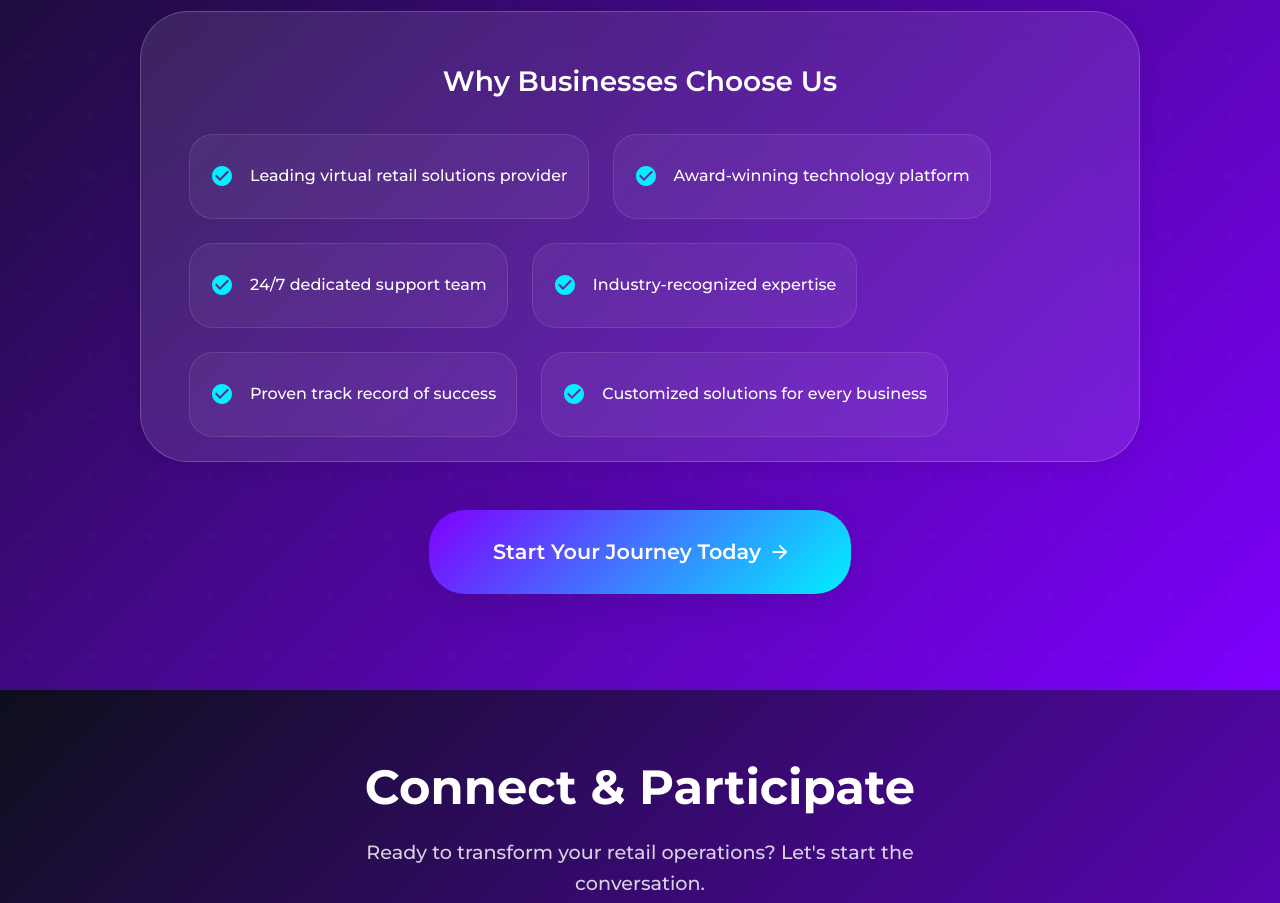
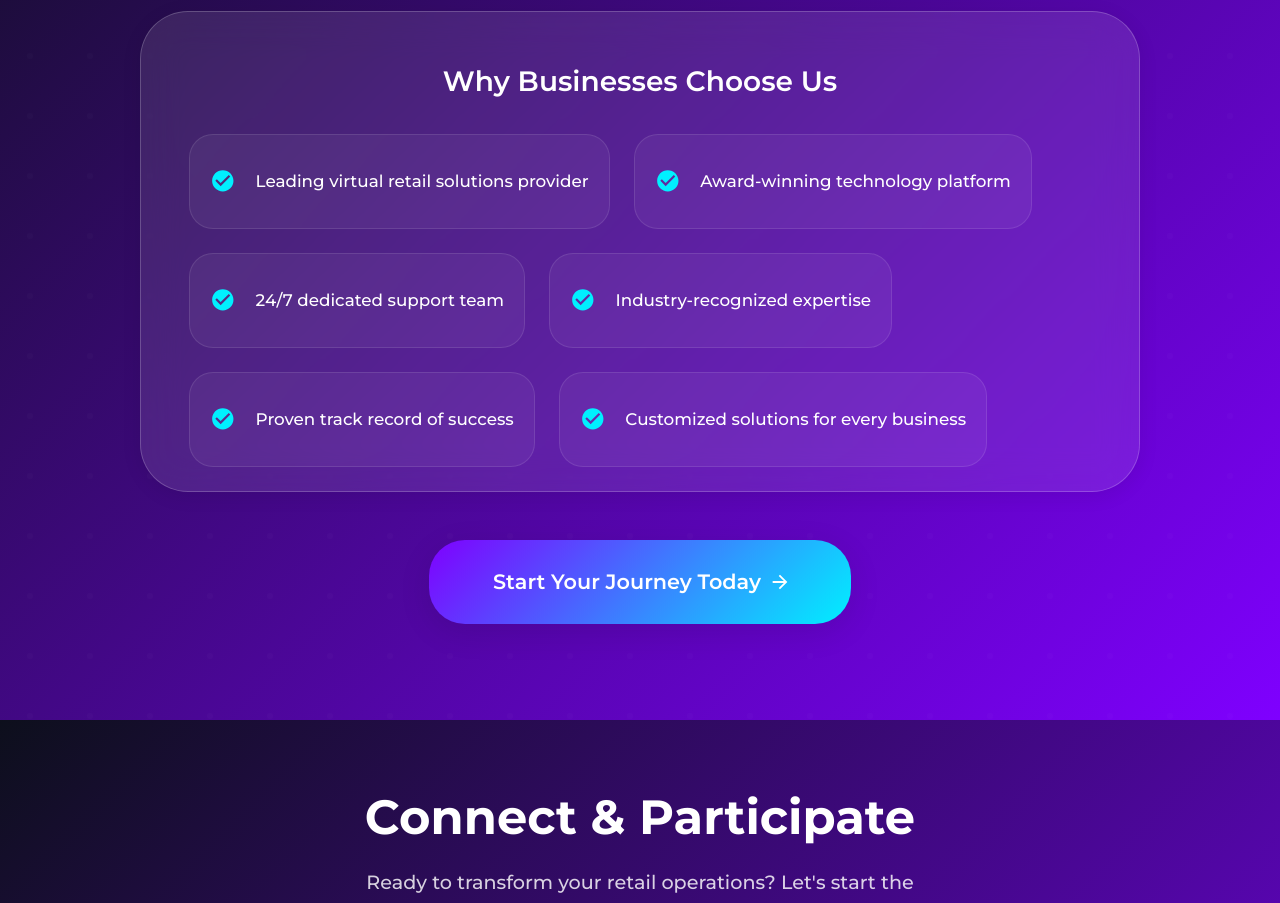
Before and after one commit to Zameerali/ZEE, a React (Vite) app: page /about in a window 1280 px wide. Shown: the part 3320-4223 px from the top of the page. Built offline with nearby package versions, Linux system fonts and the light colour scheme.

Commit message:
enhancements

```diff
--- a/src/pages/About.jsx
+++ b/src/pages/About.jsx
@@ -591,25 +591,27 @@ const About = () => {
                               sx={{
                                 display: 'flex',
                                 alignItems: 'center',
+                                justifyContent: 'flex-start',
                                 p: { xs: 2, md: 2.5 },
                                 borderRadius: 2,
                                 backgroundColor: 'rgba(255, 255, 255, 0.05)',
                                 border: '1px solid rgba(255, 255, 255, 0.1)',
                                 transition: 'all 0.3s ease',
-                                height: { xs: 'auto', sm: 80, md: 85 },
-                                minHeight: { xs: 70, sm: 80, md: 85 },
+                                height: { xs: 'auto', sm: 'auto', md: 'auto' },
+                                minHeight: { xs: 85, sm: 90, md: 95 },
                                 '&:hover': {
                                   backgroundColor: 'rgba(255, 255, 255, 0.1)',
                                   borderColor: 'rgba(255, 255, 255, 0.2)',
                                   transform: 'translateY(-2px)',
+                                  boxShadow: '0 4px 12px rgba(0, 0, 0, 0.15)',
                                 },
                               }}
                             >
                               <CheckCircle
                                 sx={{
                                   color: '#00F0FF',
-                                  fontSize: { xs: '1.25rem', md: '1.5rem' },
-                                  mr: { xs: 1.5, md: 2 },
+                                  fontSize: { xs: '1.4rem', md: '1.6rem' },
+                                  mr: { xs: 2, md: 2.5 },
                                   flexShrink: 0,
                                 }}
                               />
@@ -618,8 +620,11 @@ const About = () => {
                                 sx={{
                                   color: 'white',
                                   fontWeight: 500,
-                                  fontSize: { xs: '0.9rem', md: '1rem' },
-                                  lineHeight: 1.4,
+                                  fontSize: { xs: '0.95rem', md: '1.05rem' },
+                                  lineHeight: 1.5,
+                                  flex: 1,
+                                  display: 'flex',
+                                  alignItems: 'center',
                                 }}
                               >
                                 {feature}
```
